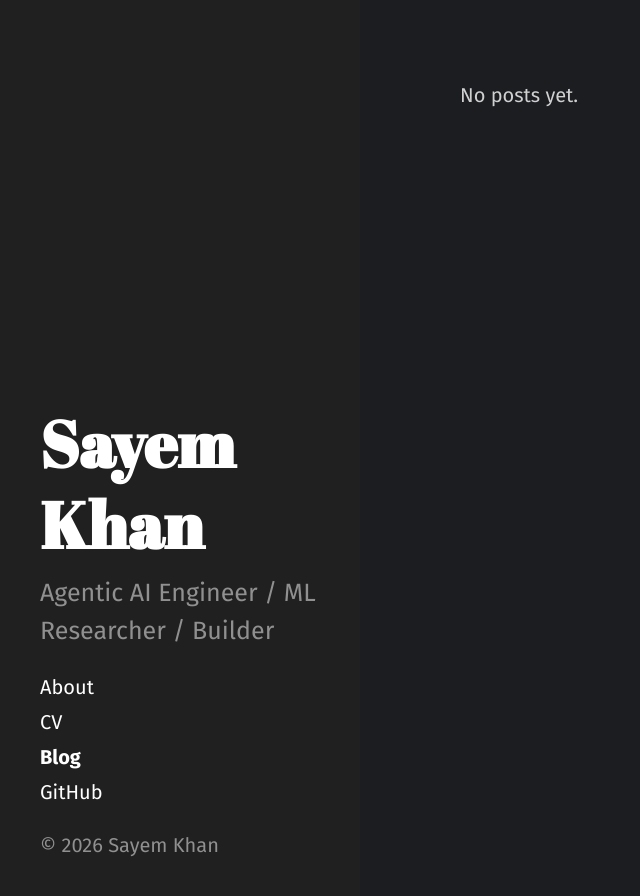
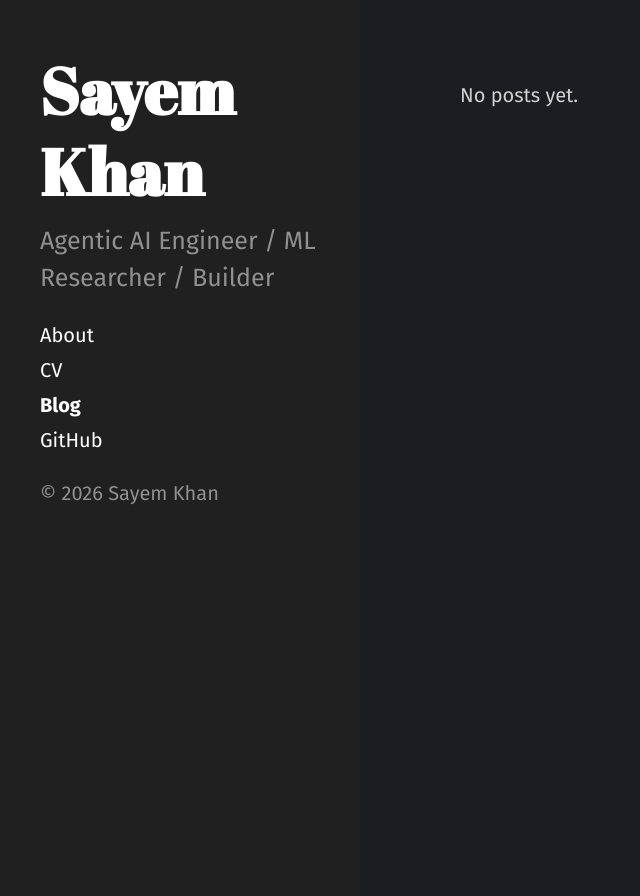
Before and after one commit to skhan61/skhan61.github.io, a Jekyll site: the page built from blog/index.html, in a window 1280 px wide. Shown: the top 896 px of the page, without its empty margins (0-640 px from the left). Built offline with Jekyll 4.4.1, drawn with Linux system fonts in a browser that asks for light colours.

Commit message:
Sidebar: name and links at the top
Co-Authored-By: Claude Opus 5.5 <noreply@anthropic.com>

```diff
--- a/public/css/dark.css
+++ b/public/css/dark.css
@@ -108,3 +108,11 @@ a.pagination-item:hover {
 .highlight .gd { color: #f08a8a; }
 .highlight .gi { color: #a8c98a; }
 .highlight .hll { background-color: #2f333a; }
+
+/* Sidebar text at the top of the sidebar (Hyde pins it to the bottom). */
+@media (min-width: 48em) {
+  .sidebar-sticky {
+    top: 2.5rem;
+    bottom: auto;
+  }
+}
```
